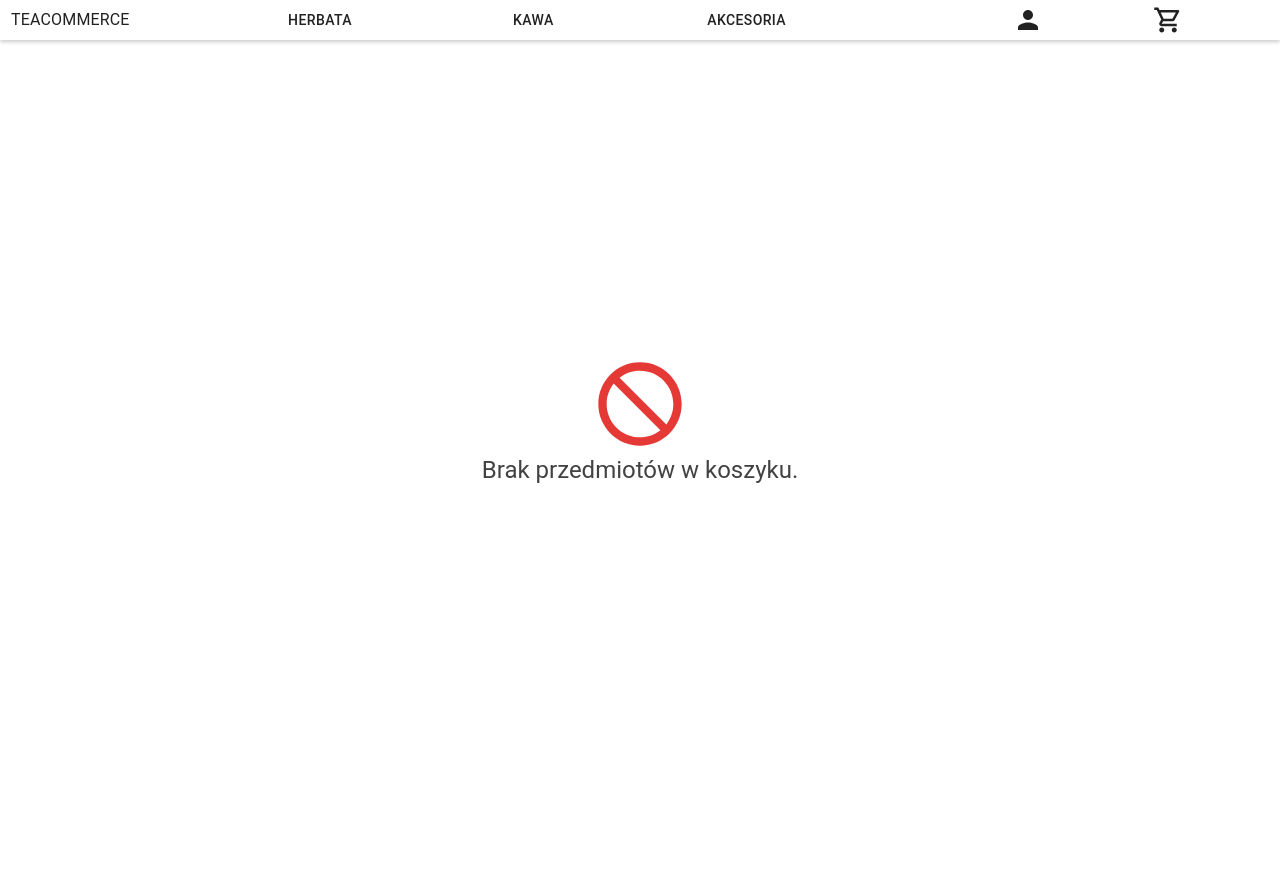
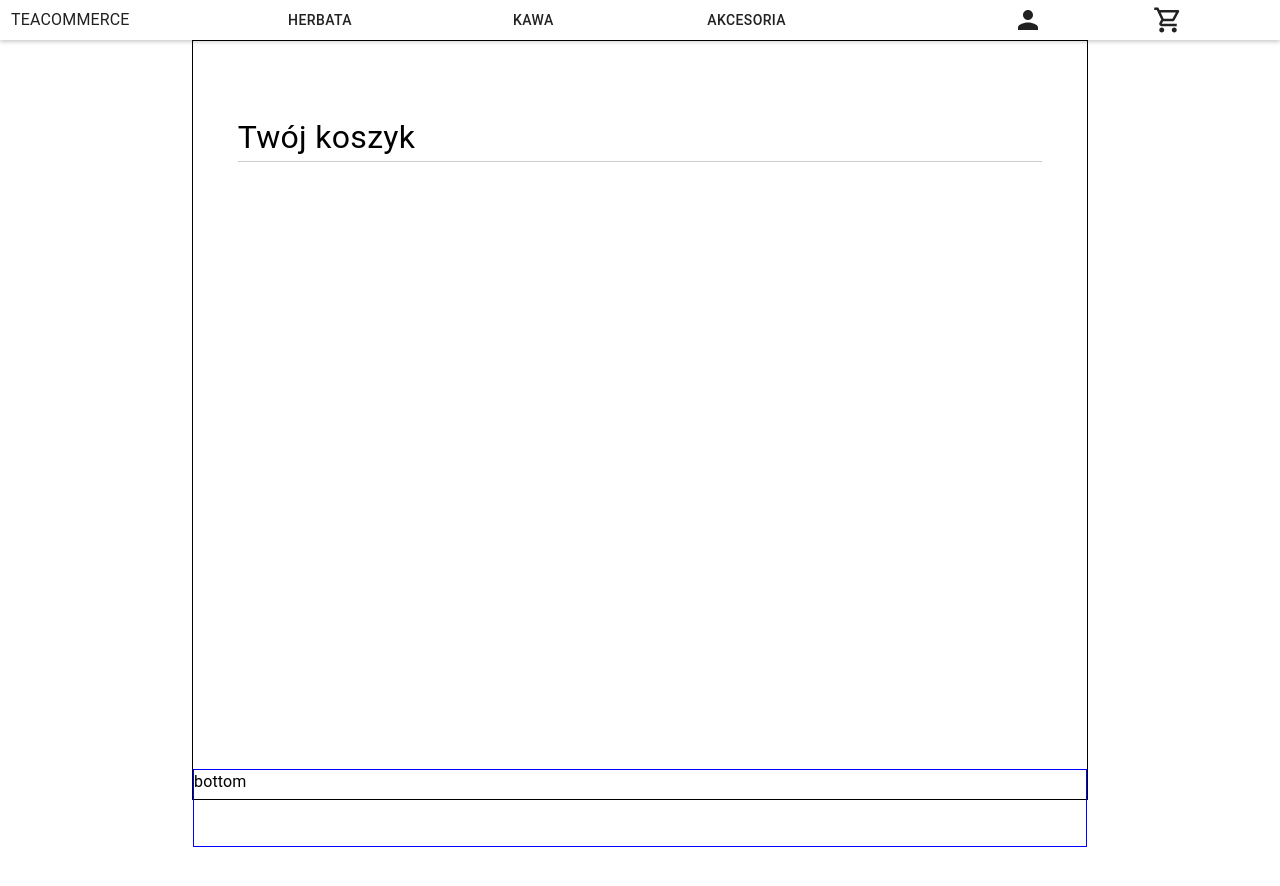
Before and after one commit to BD2-TeaParty/tea-webapp, a React (Create React App) app: page /cart in a window 1280 px wide. Shown: the top 886 px of the page. Before the commit the page ends 800 px from the top, so only its background shows below. Built offline with nearby package versions, Linux system fonts and the light colour scheme.

Commit message:
cart container and cart item revamp

```diff
--- a/src/components/cart/CartProduct.css
+++ b/src/components/cart/CartProduct.css
@@ -1,65 +1,50 @@
+
+.cart-product-container {
+    height: 100px;
+    /* border: 1px solid #222; */
+    display: flex;
+    align-items: center;
+}
+
+.cart-product-container img {
+    height: 90%;
+    width: 100px;
+    object-fit: cover;
+    border-right: 1px solid #aaa;
+    margin-top: 0px;
+    box-shadow: 1px 1px 5px 1px rgba(0,0,0,.2);
+}
+
+.cart-product-container .text-container {
+    margin-left: 2%;
+    width: 50%;
+    display: flex;
+    flex-direction: column;
+}
+
+.cart-product-container .text-container .title {
+    font-size: 1.5rem;
+}
+
+.cart-product-container .text-container .description {
+    font-size: 0.75rem;
+}
 
 
-
-.cart-gridlist-item {
-    width: 22%;
-    /* min-height: 200px; */
-    box-shadow: 2px 2px 4px 2px rgba(0,0,0,.2);
-    padding: 0px;
-    /* margin-top: 10px; */
-    /* margin-bottom: 10px; */
-    border-radius: 10px;
-    margin: 10px 10px;
-    overflow: hidden;
-    display: flex;
-    height: 70%;
+.cart-product-container .quantity-container {
+    width: 25%;
 }
 
-.cart-item-img {
-    width: 100%;
-    min-height: 200px;
-    max-height: 200px;
-    object-fit: cover;
+.cart-product-container .remove-container {
+    width: 20%;
 
 }
 
-.cart-item-quantity {
-    margin-left: 15px !important;
+.cart-product-container .remove-container button {
+    border-radius: 0px !important;
+
 }
-.cart-item-icon {
-    /* align-self: center; */
-    margin-right: 15px !important;
-    margin-bottom: 5px !important;
-    border-radius: 10px !important;
+.cart-product-container .remove-container button:hover {
+    /* border-radius: 0px !important; */
+    background-color: #ccc;
 }
-
-.cart-item-title-view {
-    padding: 10px;
-}
-.cart-item-title-text {
-
-    text-align: center;
-    font-size: 1rem;
-}
-
-.cart-item-description-view {
-    padding: 10px;
-    height: 20%;
-    overflow: hidden;
-}
-
-.cart-item-description-text {
-    font-size: 0.5rem;
-}
-
-.cart-item-bottombar {
-    align-items: center;
-    justify-content: space-between;
-    display: flex;
-    flex-direction: row;
-    justify-self: flex-end !important;
-}
-
-.cart-item-subadd {
-    margin-left: 10px;
-}
--- a/src/components/cart/CartProduct.js
+++ b/src/components/cart/CartProduct.js
@@ -1,6 +1,5 @@
-import { GridListTile, IconButton, Typography } from '@material-ui/core';
 import React from 'react';
-import { connect } from 'react-redux';
+import { Typography, IconButton } from '@material-ui/core';
 import RemoveShoppingCartIcon from '@material-ui/icons/RemoveShoppingCart';
 import AddIcon from '@material-ui/icons/Add';
 import RemoveIcon from '@material-ui/icons/Remove';
@@ -12,22 +11,21 @@ const CartProduct = props => {
 
     const quantityMsg = 'W koszyku:';
     const removeMsg = 'Usuń z koszyka';
+    console.log(props);
+    return (
+        <div className='cart-product-container'>
+            <Typography>{props.index}.</Typography>
+            <img src={props.item.img} alt={`${props.item.title}`} />
 
-    return (
 
-        <GridListTile key={props.item.id} className='cart-gridlist-item '>
+            <div className='text-container'>
+                <Typography className='title'>{props.item.title}</Typography>
+                <Typography className='description'>{props.item.description.substring(0,100) + '...'}</Typography>
+            </div>
 
-            <img src={props.item.img} alt={props.item.title} className='cart-item-img'/>
 
-            <div className='cart-item-title-view '>
-                <Typography variant='h6' className='cart-item-title'>{props.item.title}</Typography>
-            </div>
-            <div className='cart-item-description-view'>
-                <Typography className='cart-item-description-text'>{props.item.description}</Typography>
-            </div>
-            <Typography className='cart-item-quantity'>{quantityMsg} {props.quantity}</Typography>
-            <div className='cart-item-bottombar'>
-            <div className='cart-item-subadd'>
+            <div className='quantity-container'>
+                <Typography className='cart-item-quantity'>{quantityMsg} {props.quantity}</Typography>
                 <IconButton onClick={ () => props.decreaseCallback(props.item.id)}>
                     <RemoveIcon/>
                 </IconButton>
@@ -37,17 +35,16 @@ const CartProduct = props => {
                 </IconButton>
             </div>
 
+            <div className='remove-container'>
                 <IconButton className='cart-item-icon' onClick={ () => props.cartCallback(props.item.id)}>
                     <Typography>{removeMsg}</Typography>
                     <RemoveShoppingCartIcon style={{color: 'd50000'}}/>
                 </IconButton>
-
             </div>
-
-        </GridListTile>
+        </div>
     )
 }
 
 
 
-export default connect()(CartProduct);
+export default CartProduct;
--- a/src/components/cart/CartView.css
+++ b/src/components/cart/CartView.css
@@ -3,32 +3,38 @@
 .cart-container {
     display: flex;
     flex-direction: column;
-    align-items: center;
-    justify-content: center;
-    width: 90%;
-    min-height: 20%;
-    /* border: 1px solid; */
-    margin: 100px auto;
-    /* margin-top: 100px; */
-    border-radius: 10px;
+    width: 100%;
+    min-height: 95%;
+    margin: 0px 15%;
+    border: 1px solid;
+}
+.cart-container .cart-view {
+    padding: 5% 0px;
+    height: 100%;
 }
 
-.cart-icon {
-    display: inline-flex;
-    border-radius: 0;
-    /* margin: 0 auto; */
+.cart-container .cart-view .top {
+    height: 10%;
+    display: flex;
+    align-items: flex-end;
+    border-bottom: 1px solid #ccc;
+    margin: 0px 5%;
 }
-.cart-text {
-    text-align: center;
-    font-size: 2.5rem;
-    color: #424242;
+.cart-container .cart-view .top .title {
+    font-size: 2rem;
 }
 
-.cart-gridlist {
-    position: relative;
-    /* border: 1px solid; */
-    border-radius: 10px;
-    justify-content: center;
-    width: 95%;
-    height: 90%;
+.cart-container .cart-view .content {
+    height: 80%;
+
 }
+
+.cart-container .cart-view .content .list {
+    margin: 0px 5%;
+
+}
+.cart-container .cart-view .bottom {
+    height: 10%;
+    border: 1px solid blue;
+
+}
--- a/src/components/cart/CartView.js
+++ b/src/components/cart/CartView.js
@@ -1,18 +1,17 @@
-import { GridList, Typography } from '@material-ui/core';
+import { Typography } from '@material-ui/core';
 import React from 'react';
 import { connect } from 'react-redux';
 import { addItem, removeItem, decreaseItem, increaseItem } from '../../redux/actions/cartActions';
 import './CartView.css';
-import NotInterestedIcon from '@material-ui/icons/NotInterested';
+// import NotInterestedIcon from '@material-ui/icons/NotInterested';
 import CartProduct from './CartProduct';
-
+import { FixedSizeList as List } from 'react-window';
 
 
 const CartView = props => {
 
 
     const emptyCart = 'Brak przedmiotów w koszyku.';
-    const cartMsg = 'Przedmioty w twoim koszyku';
 
     const removeCallback = id => {
         const index = props.cart.findIndex( cartObj => cartObj.item.id === id);
@@ -34,31 +33,49 @@ const CartView = props => {
             props.decreaseItem(index);
     }
 
-    if (props.cart && props.cart.length) {
+    const CartItem = ({index, style}) => {
+        const obj = props.cart[index];
+        console.log('item:', obj)
         return (
-            <div className='cart-container'>
-                <Typography className='cart-text' variant='h5'>{cartMsg}</Typography>
-                <GridList cols={3} cellHeight={300} className='cart-gridlist'>
-                    {props.cart.map( (product) => (
-                        <CartProduct {...product}
-                            cartCallback={removeCallback}
-                            addCallback={addQuantityCallback}
-                            decreaseCallback={decreaseQuantityCallback} />
-                    ))}
-                </GridList>
-            </div>
-        )
-    } else {
-        return (
-            <div className='cart-container'>
-                <NotInterestedIcon style={{color: '#e53935', width: 100, height: 100}}/>
-                <Typography className='cart-text' variant='h5'>{emptyCart}</Typography>
-            </div>
+            <CartProduct {...obj} index={index} style={style}
+                cartCallback={removeCallback}
+                addCallback={addQuantityCallback}
+                decreaseCallback={decreaseQuantityCallback}
+            />
         )
     }
-}
 
 
+
+
+    return (
+        <div className='cart-container'>
+            <section className='cart-view'>
+
+                <div className='top'>
+                    <Typography className='title'>Twój koszyk</Typography>
+                </div>
+
+                <div className='content'>
+                    <List
+                        className='list'
+                        height={800}
+                        width={800}
+                        itemCount={props.cart.length}
+                        itemData={props.cart}
+                        itemSize={100}
+                    >
+                            {CartItem}
+                    </List>
+                </div>
+
+                <div className='bottom'>
+                    <Typography>bottom</Typography>
+                </div>
+            </section>
+        </div>
+    )
+}
 
 
 
@@ -69,9 +86,4 @@ const mapStateToProps = (state) => {
 }
 
 
-
-
-
-
-
 export default connect(mapStateToProps, { addItem, removeItem, decreaseItem, increaseItem })(CartView);
--- a/src/components/products/ProductPanel.js
+++ b/src/components/products/ProductPanel.js
@@ -8,7 +8,7 @@ import './ProductPanel.css';
 
 const ProductPanel = props => {
 
-    console.log('\nproduct panel ', props);
+    // console.log('\nproduct panel ', props);
     return (
 
         <GridListTile key={props.id} className='gridlist-item'>
@@ -18,7 +18,7 @@ const ProductPanel = props => {
             <Typography className='product-panel-title-text' variant='h6'>{props.title}</Typography>
 
             <div className='product-panel-description'>
-                <Typography nowrap className='product-panel-description-text'>{props.description}</Typography>
+                <Typography nowrap='true' className='product-panel-description-text'>{props.description}</Typography>
             </div>
 
             <div className='product-panel-bottom-bar'>
```
